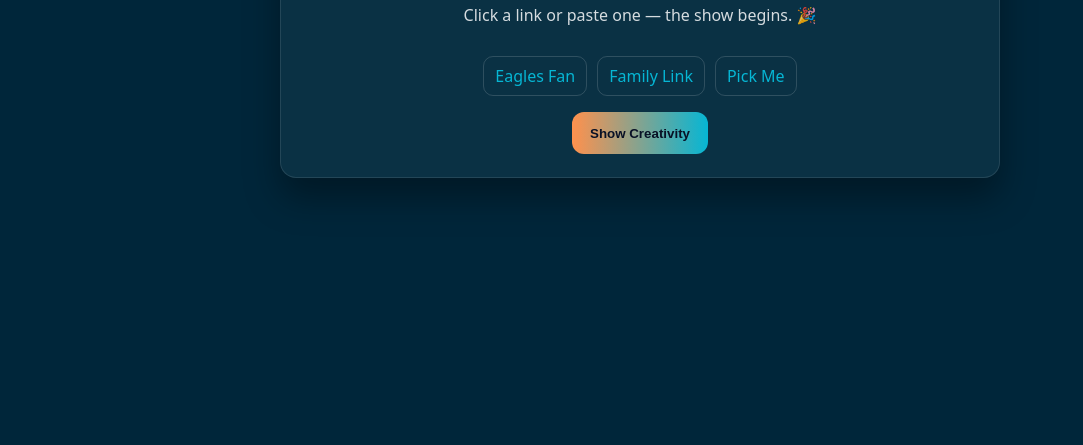
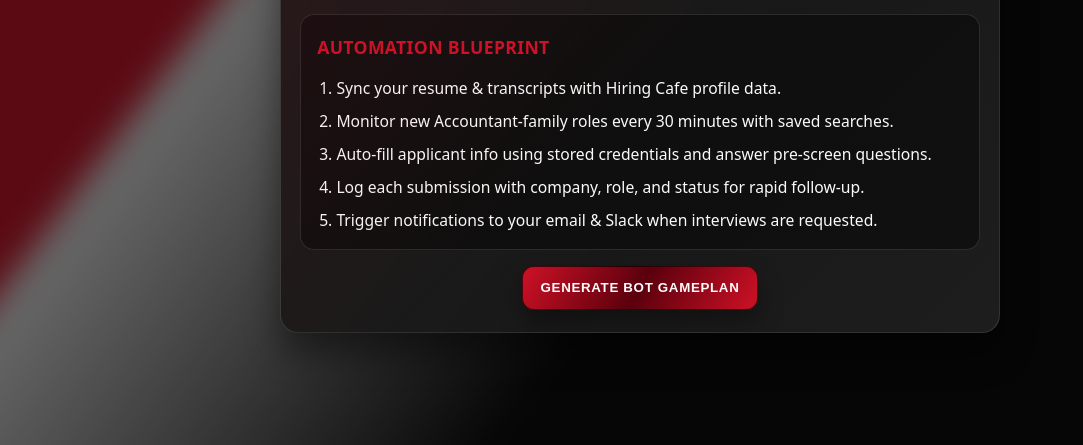
Before and after one commit to richardkbrowne27-cmyk/Pickme, a plain HTML site: page Pick-me-Belay.html in a window 1280 px wide. Shown: the part 355-800 px from the top of the page, without its empty margins (0-1083 px from the left). Drawn offline with Linux system fonts and the light colour scheme.

```diff
--- a/Pick-me-Belay.html
+++ b/Pick-me-Belay.html
@@ -6,7 +6,9 @@
 <title>Pick Me ✨ — Enhanced</title>
 <style>
   :root{
-    --bg:#00263a;--fg:#f9fafb;--accent:#ff914d;--accent2:#06b6d4;--shadow:0 20px 35px rgba(0,0,0,.35)
+    --bg:#060606;--fg:#f9fafb;--accent:#ce1126;--accent2:#f4f4f4;--shadow:0 20px 35px rgba(0,0,0,.45);
+    --surface:linear-gradient(135deg, rgba(18,18,18,.95), rgba(32,32,32,.92));
+    --stripe:linear-gradient(135deg, rgba(206,17,38,.95) 35%, rgba(255,255,255,.88) 36%, rgba(8,8,8,.9) 55%);
   }
   *{box-sizing:border-box}
   html,body{height:100%}
@@ -15,24 +17,41 @@
     font:16px/1.5 system-ui,Segoe UI,Roboto;
     display:grid;place-items:center;overflow:hidden;
   }
+  body::before{
+    content:"";position:fixed;inset:-20vh;pointer-events:none;
+    background:var(--stripe);transform:rotate(-8deg) scale(1.3);
+    opacity:.45;filter:blur(12px);
+  }
   .card{
-    padding:1.4rem 1.2rem;border-radius:16px;background:#0a3144;border:1px solid rgba(255,255,255,.1);
-    box-shadow:var(--shadow);text-align:center;width:min(720px,92vw)
+    padding:1.4rem 1.2rem;border-radius:18px;background:var(--surface);
+    border:1px solid rgba(244,244,244,.12);
+    box-shadow:var(--shadow);text-align:center;width:min(720px,92vw);
+    position:relative;overflow:hidden;
+  }
+  .card::before{
+    content:"";position:absolute;inset:0;pointer-events:none;opacity:.32;
+    background:linear-gradient(135deg, rgba(206,17,38,.4), transparent 55%);
   }
   h1{margin:.2rem 0 1rem}
   .hint{opacity:.85}
   .links{margin-top:.8rem;display:flex;gap:.6rem;flex-wrap:wrap;justify-content:center}
-  a{color:var(--accent2);text-decoration:none;border:1px solid rgba(255,255,255,.15);padding:.45rem .7rem;border-radius:10px;cursor:pointer}
-  a:hover{background:rgba(255,255,255,.08)}
+  a{color:var(--accent2);text-decoration:none;border:1px solid rgba(244,244,244,.2);padding:.45rem .7rem;border-radius:10px;cursor:pointer;background:rgba(255,255,255,.04);transition:.25s ease}
+  a:hover{background:rgba(206,17,38,.3);border-color:rgba(206,17,38,.55);color:#fff}
+  .plan{margin:1.4rem 0 0;background:rgba(12,12,12,.7);border-radius:14px;padding:1rem;border:1px solid rgba(244,244,244,.12);text-align:left}
+  .plan h2{margin:.2rem 0 1rem;font-size:1.1rem;letter-spacing:.02em;text-transform:uppercase;color:var(--accent)}
+  .plan ol{margin:0;padding-left:1.2rem;display:grid;gap:.6rem;font-size:.98rem}
   button{
     margin-top:1rem;padding:.85rem 1.1rem;font-weight:700;border:none;border-radius:12px;
-    background:linear-gradient(90deg,var(--accent),var(--accent2));color:#081126;cursor:pointer
+    background:linear-gradient(120deg,var(--accent),#5b000d,var(--accent));color:#fdfdfd;cursor:pointer;box-shadow:0 12px 25px rgba(0,0,0,.35);
+    border:1px solid rgba(0,0,0,.6);text-transform:uppercase;letter-spacing:.05em
   }
-  .type{margin:.6rem auto 0;font-size:1.15rem;border-right:2px solid var(--accent);white-space:nowrap;overflow:hidden;width:0;
+  button:hover{filter:brightness(1.05)}
+  .type{margin:.6rem auto 0;font-size:1.15rem;border-right:2px solid var(--accent2);white-space:nowrap;overflow:hidden;width:0;
         animation:typing 1.8s steps(32,end) forwards, caret .9s steps(1,end) infinite}
   @keyframes typing{to{width:100%}} @keyframes caret{50%{border-color:transparent}}
-  .toast{position:fixed;top:18px;left:50%;transform:translate(-50%,-20px) scale(.98);background:#0f3c55;
-         padding:.6rem 1rem;border-radius:10px;opacity:0;transition:.35s;border:1px solid #1c5578}
+  .toast{position:fixed;top:18px;left:50%;transform:translate(-50%,-20px) scale(.98);background:rgba(12,12,12,.88);
+         padding:.6rem 1rem;border-radius:10px;opacity:0;transition:.35s;border:1px solid rgba(255,255,255,.15);color:var(--accent2);
+         box-shadow:0 12px 28px rgba(0,0,0,.4)}
   .toast.show{opacity:1;transform:translate(-50%,0) scale(1)}
   canvas#fx{position:fixed;inset:0;pointer-events:none}
 </style>
@@ -41,16 +60,22 @@
 <canvas id="fx"></canvas>
 
 <div class="card">
-  <h1>Hi Belay — I’m <span style="color:var(--accent)">Richard Browne</span></h1>
-  <p class="hint">Click a link or paste one — the show begins. 🎉</p>
+  <h1>Ready to launch the <span style="color:var(--accent)">Hiring Cafe bot</span></h1>
+  <p class="hint">We’ll auto-apply to Accountant, Staff Accountant, Senior Accountant, and Treasury Analyst roles.</p>
 
   <div id="line" class="type" aria-label="typed line"></div>
   <div class="links">
-    <a href="https://philadelphiaeagles.com" data-msg="Go Eagles">Eagles Fan</a>
-    <a href="https://yourfamilylink.com" data-msg="I love my family">Family Link</a>
-    <a href="https://yourportfolio.com" data-msg="Pick me I'm the best" data-confetti="true">Pick Me</a>
+    <a href="https://hiring.cafe" data-msg="Opening Hiring Cafe" data-confetti="true">Hiring Cafe</a>
+    <a href="https://www.linkedin.com/jobs/search/?keywords=accountant" data-msg="Scanning LinkedIn job feed">LinkedIn Search</a>
+    <a href="https://docs.google.com/document/d/1eResumeTemplate" data-msg="Update your master resume">Resume Template</a>
   </div>
-  <button id="go">Show Creativity</button>
+
+  <div class="plan" aria-live="polite">
+    <h2>Automation Blueprint</h2>
+    <ol id="planSteps"></ol>
+  </div>
+
+  <button id="go">Generate Bot Gameplan</button>
 </div>
 
 <div class="toast" id="toast" role="status"></div>
@@ -59,8 +84,26 @@
 (() => {
   const toast = document.getElementById('toast');
   const line  = document.getElementById('line');
+  const steps = document.getElementById('planSteps');
   const cv    = document.getElementById('fx');
   const ctx   = cv.getContext('2d');
+
+  const plan = [
+    'Sync your resume & transcripts with Hiring Cafe profile data.',
+    'Monitor new Accountant-family roles every 30 minutes with saved searches.',
+    'Auto-fill applicant info using stored credentials and answer pre-screen questions.',
+    'Log each submission with company, role, and status for rapid follow-up.',
+    'Trigger notifications to your email & Slack when interviews are requested.'
+  ];
+
+  function renderPlan(){
+    steps.innerHTML = '';
+    plan.forEach(item => {
+      const li = document.createElement('li');
+      li.textContent = item;
+      steps.appendChild(li);
+    });
+  }
 
   function fit(){
     const dpr = Math.min(window.devicePixelRatio || 1, 2);
@@ -86,7 +129,7 @@
 
   function confetti(n=140){
     cancelAnimationFrame(raf);
-    const parts=[], cols=['#ff914d','#06b6d4','#facc15','#22c55e','#f472b6','#93c5fd'];
+    const parts=[], cols=['#ce1126','#ffffff','#111111','#f4f4f4'];
     for(let i=0;i<n;i++){
       parts.push({x:innerWidth/2, y:innerHeight*.28,
                   vx:(Math.random()-0.5)*12, vy:Math.random()*-10-4,
@@ -114,7 +157,10 @@
     showToast(msg || "✨ Let's go!");
   }
 
-  document.getElementById('go').addEventListener('click', () => runShow("🎉 Button clicked", true));
+  document.getElementById('go').addEventListener('click', () => {
+    renderPlan();
+    runShow('🚀 Blueprint generated — time to build!');
+  });
 
   document.querySelectorAll('.links a').forEach(link => {
     link.addEventListener('click', (e) => {
@@ -140,6 +186,14 @@
     }
   });
 
+  const introMessages = [
+    'Mapping the accountant job universe…',
+    'Queuing auto-apply workflow for Hiring Cafe…',
+    'Prepping resume tailoring engine…'
+  ];
+  runShow(introMessages[Math.floor(Math.random() * introMessages.length)]);
+  renderPlan();
+
 })();
 </script>
 </body>
```
Also changed, not shown: 1 other file.
